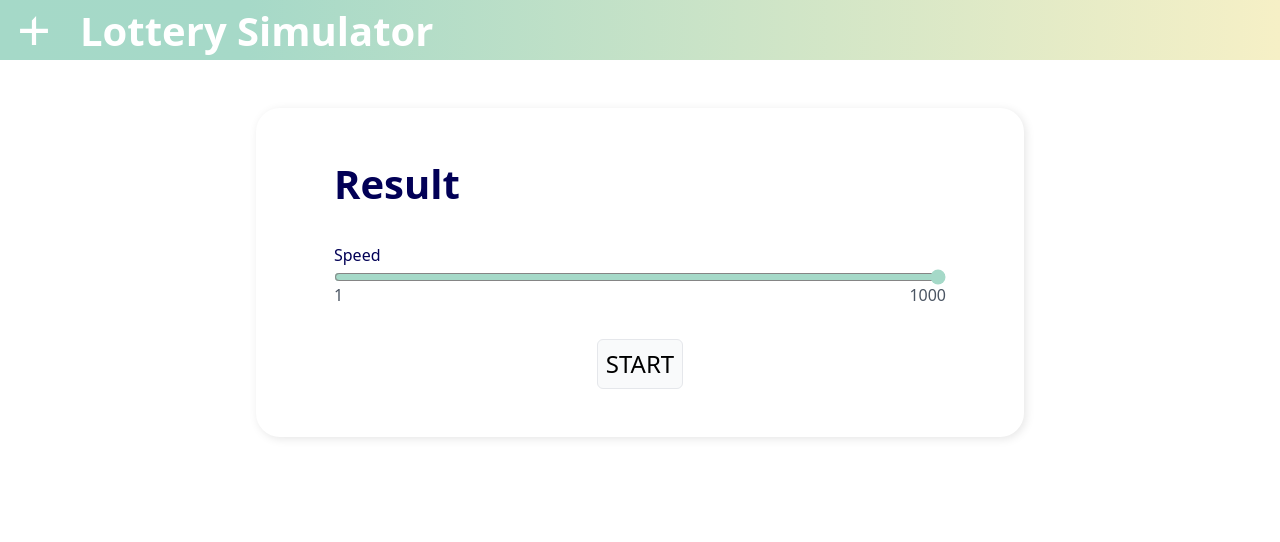
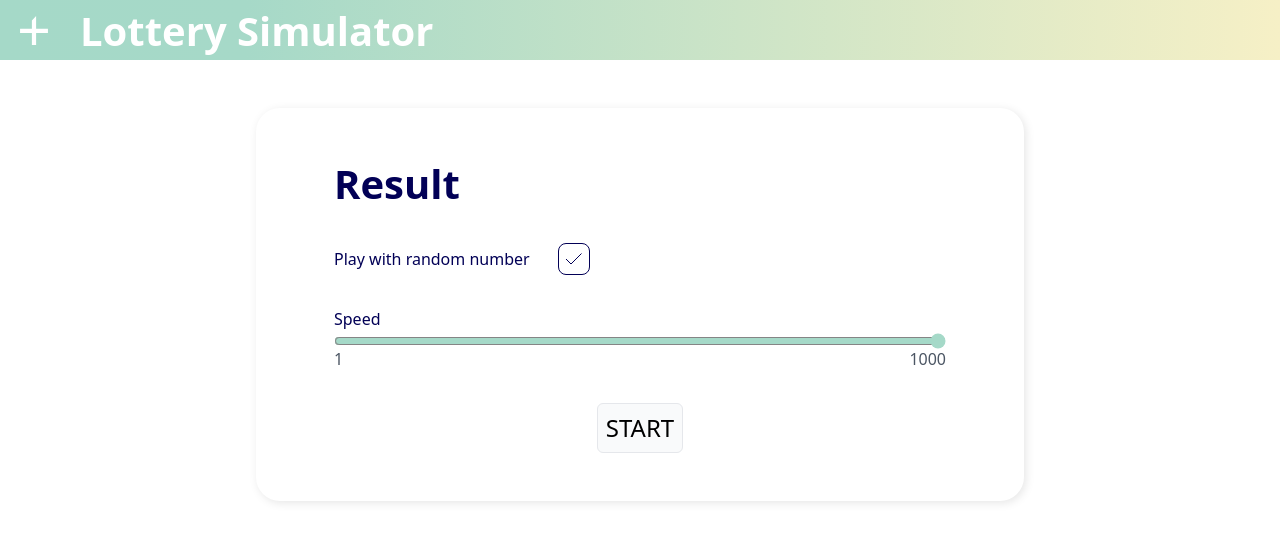
Before and after one commit to nagybnc/lottery-simulator, a Vue app: page / in a window 1280 px wide. Shown: the top 542 px of the page. Built offline with nearby package versions, Linux system fonts and the light colour scheme.

Commit message:
Init Checkbox Component

```diff
--- /dev/null
+++ b/src/components/Game/Checkbox.vue
@@ -0,0 +1,21 @@
+<template>
+    <div class="mb-8 flex items-center gap-7 text-xs text-dark-blue sm:text-base">
+        <p>Play with random number</p>
+        <input id="checkbox" class="peer hidden" type="checkbox" v-model="$store.state.isRandomPlay" />
+        <label htmlFor="checkbox"
+            class="inline-flex h-8 w-8 cursor-pointer items-center justify-center rounded-lg border border-light-greenish-blue hover:bg-gray-50 hover:text-gray-600 peer-checked:border-dark-blue peer-checked:stroke-dark-blue">
+            <div class="block">
+                <svg width="18" height="14" viewBox="0 0 18 14" fill="none" xmlns="http://www.w3.org/2000/svg"
+                    class=" stroke-inherit">
+                    <path d="M1 7L6 12L16.5 1.5" strokeWidth="2" />
+                </svg>
+            </div>
+        </label>
+    </div>
+</template>
+
+<script>
+export default {
+    name: 'Checkbox'
+}
+</script>
--- a/src/components/Game/Game.vue
+++ b/src/components/Game/Game.vue
@@ -4,6 +4,7 @@
         <h1 className="mb-8 text-[40px] font-bold leading-[55px] text-dark-blue">
             Result
         </h1>
+        <Checkbox />
         <Slider />
         <div className="text-center">
             <button @click="$store.commit('toggleGame')"
@@ -15,10 +16,11 @@
 </template>
 
 <script>
+import Checkbox from './Checkbox.vue';
 import Slider from './Slider.vue';
 
 export default {
     name: "Game",
-    components: { Slider }
+    components: { Checkbox, Slider }
 }
 </script>
--- a/src/store/index.js
+++ b/src/store/index.js
@@ -4,6 +4,7 @@ export default createStore({
   state() {
     return {
       isRunning: false,
+      isRandomPlay: true,
       speed: 1000,
     };
   },
```
